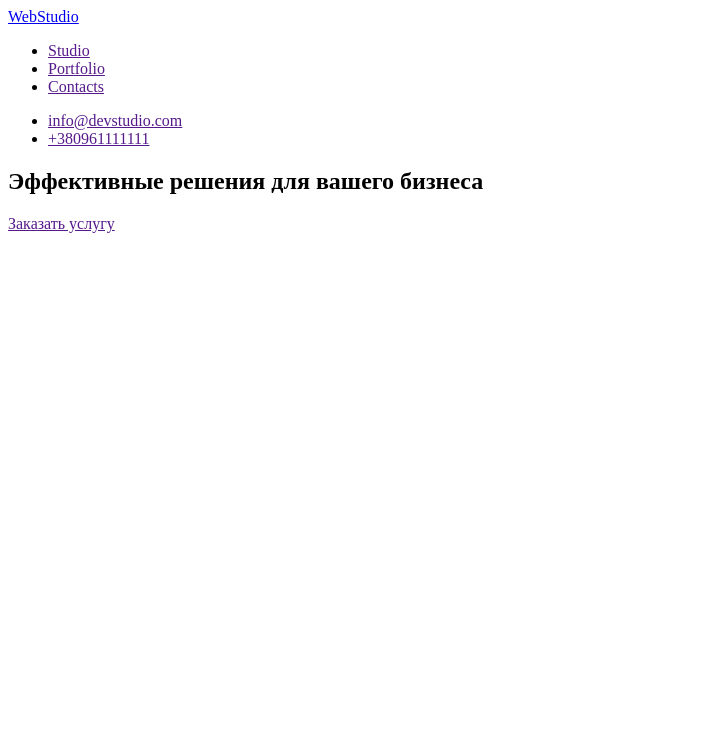
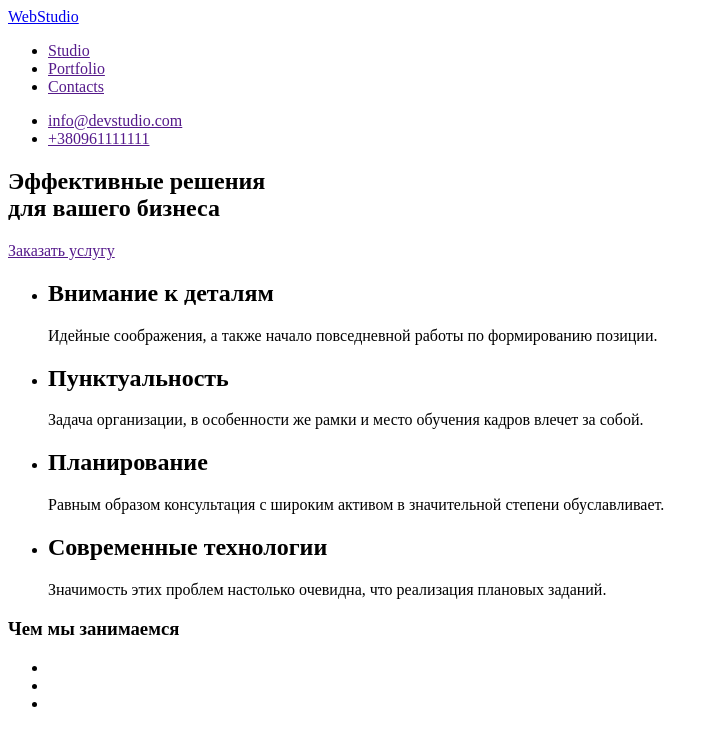
Before and after one commit to YuriiKotsiuk/goit-markup-hw-01., a plain HTML site: page index.html in a window 1280 px wide. Shown: the whole page, without its empty margins (0-717 px from the left). Drawn offline with Linux system fonts and the light colour scheme.

Commit message:
Виправлено NAV, вставити картинки

```diff
--- a/index.html
+++ b/index.html
@@ -18,19 +18,56 @@
                 <li><a href="">Portfolio</a></li>
                 <li><a href="">Contacts</a></li>
             </ul>
+        </nav>
 
             <ul>
                 <li><a href="">info@devstudio.com</a></li>
                 <li><a href="">+380961111111</a></li>
             </ul>
-        </nav>
+
     </header>
 
     <div>
         <section>
-            <h1>Эффективные решения для вашего бизнеса</h1>
+            <h1>Эффективные решения <br /> для вашего бизнеса</h1>
             <a href="">Заказать услугу</a>
         </section>
     </div>
+
+    <div>
+<ul>
+    <li>
+        <h2>Внимание к деталям</h2>
+    <p>Идейные соображения, а также начало повседневной работы по формированию позиции. </p>
+    </li>
+    <li>
+        <h2>Пунктуальность</h2>
+    <p>Задача организации, в особенности же рамки и место обучения кадров влечет за собой. </p>
+    </li>
+    <li>
+        <h2>Планирование</h2>
+    <p>Равным образом консультация с широким активом в значительной степени обуславливает. </p>
+    </li>
+    <li>
+        <h2>Современные технологии</h2>
+    <p>Значимость этих проблем настолько очевидна, что реализация плановых заданий. </p>
+    </li>
+</ul>
+
+<h3>Чем мы занимаемся</h3>
+
+<ul>
+    <li>
+        <img src="" alt="">
+    </li>
+    <li>
+        <img src="" alt="">
+    </li>
+    <li>
+        <img src="" alt="">
+    </li>
+</ul>
+
+    </div>
 </body>
 </html>
```
